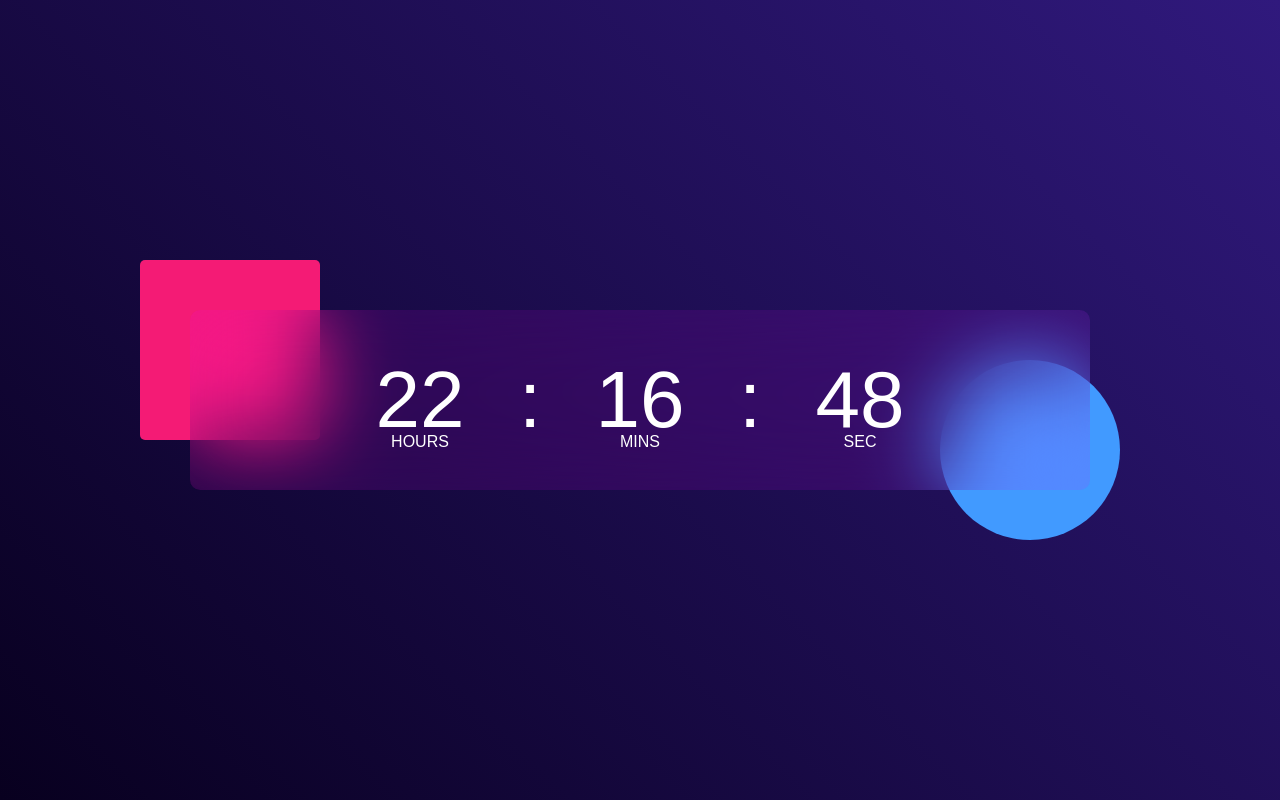
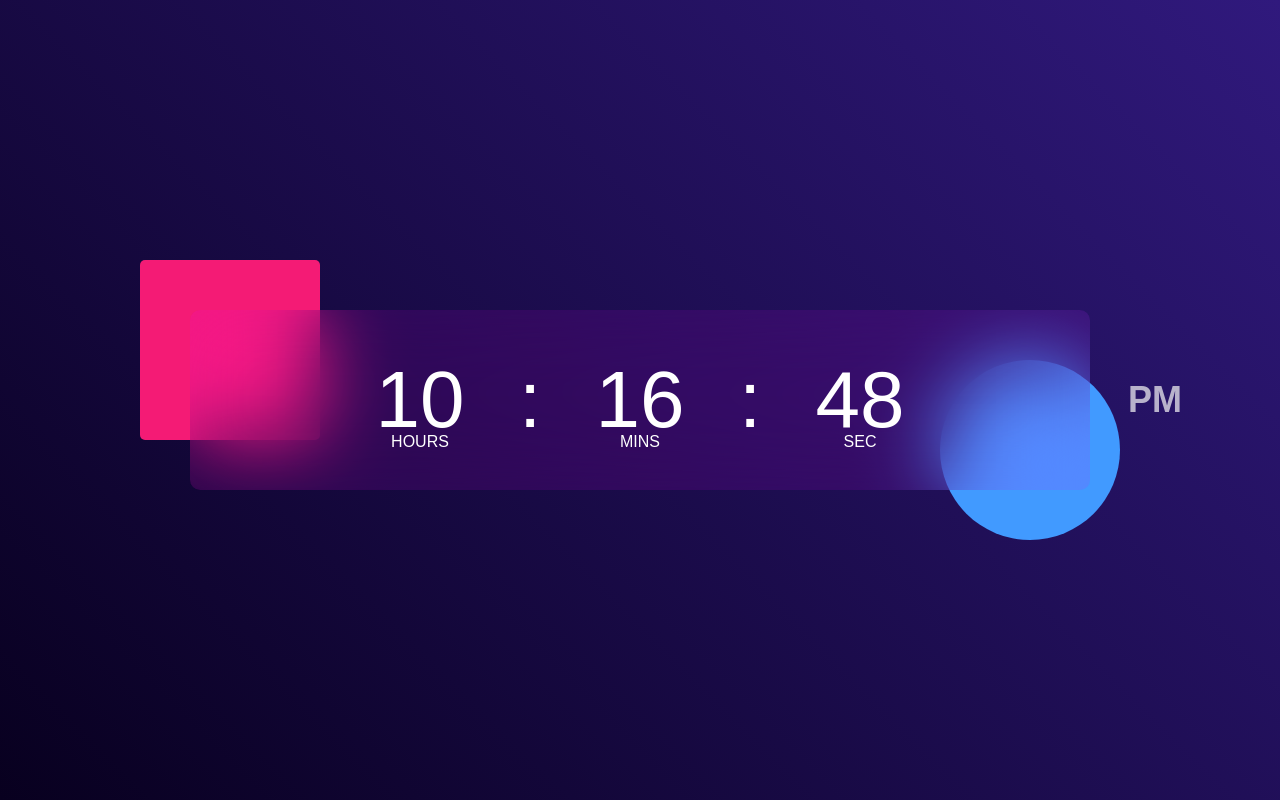
Before and after one commit to SEBASCMB/web-clock, a plain HTML site: page index.html in a window 1280 px wide. Drawn offline with Linux system fonts and the light colour scheme.

Commit message:
Update for 12 hours format

```diff
--- a/app.js
+++ b/app.js
@@ -1,14 +1,41 @@
 (() => {
-    const hrs = document.getElementById('hrs')
-    const min = document.getElementById('min')
-    const sec = document.getElementById('sec')
+    const hrs         = document.getElementById('hrs')
+    const min         = document.getElementById('min')
+    const sec         = document.getElementById('sec')
+    const ampmElement = document.getElementById('ampm');
 
     setInterval(() => {
         const currentTime = new Date();
 
-        hrs.innerHTML = currentTime.getHours();
-        min.innerHTML = currentTime.getMinutes();
-        sec.innerHTML = currentTime.getSeconds();
+        let hour     = currentTime.getHours();
+        const minute = currentTime.getMinutes();
+        const second = currentTime.getSeconds();
+
+        let ampm = hour >= 12 ? 'PM' : 'AM';
+
+        hour = hour % 12;
+        hour = hour ? hour: 12;
+
+        const formattedMinute = minute < 10 ? '0' + minute : minute;
+        const formattedSecond = second < 10 ? '0' + second : second;
+
+
+
+        // hrs.innerHTML = currentTime.getHours();
+        // min.innerHTML = currentTime.getMinutes();
+        // sec.innerHTML = currentTime.getSeconds();
+
+        hrs.innerHTML = hour;
+        min.innerHTML = formattedMinute;
+        sec.innerHTML = formattedSecond;
+
+        const ampmElement = document.getElementById('ampm');
+        if ( !ampmElement ){
+            const ampmSpan = document.createElement('span');
+            ampmSpan.id = 'ampm';
+            document.querySelector('clock').appendChild(ampmSpan);
+        }
+        document.getElementById('ampm').innerText = ampm;
 
     }, 1000)
 })();
--- a/index.html
+++ b/index.html
@@ -19,6 +19,7 @@
                 <span id="min">00</span>
                 <span>:</span>
                 <span id="sec">00</span>
+                <span id="ampm"></span>
 
             </div>
 
--- a/styles.css
+++ b/styles.css
@@ -61,6 +61,16 @@
     content: 'SEC';
 }
 
+#ampm {
+    font-size: 36px;
+    position: absolute;
+    top: 50%;
+    left: 100%;
+    transform: translateX(10px) translateY(-50%);
+    color: rgba(247, 246, 247, 0.7);
+    font-weight: bold;
+}
+
 .container::before {
     content: '';
     width: 180px;
```
